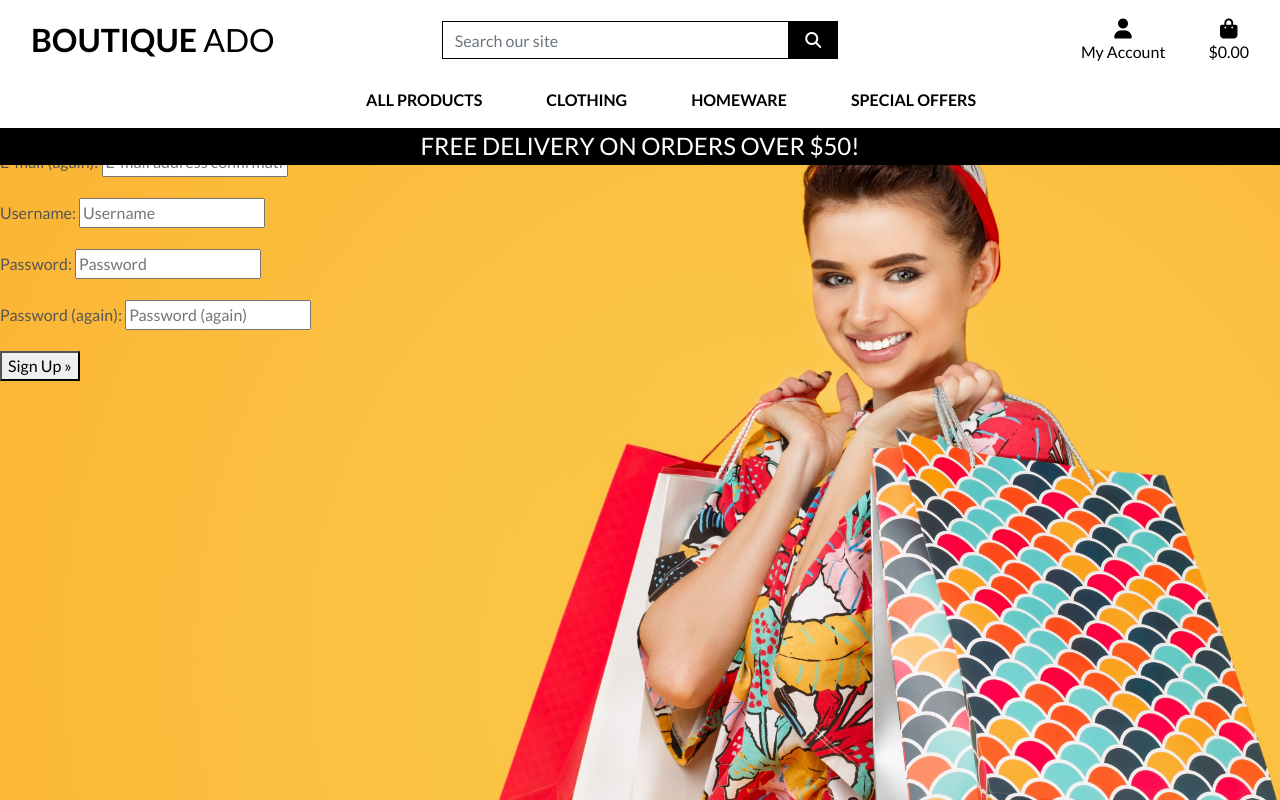
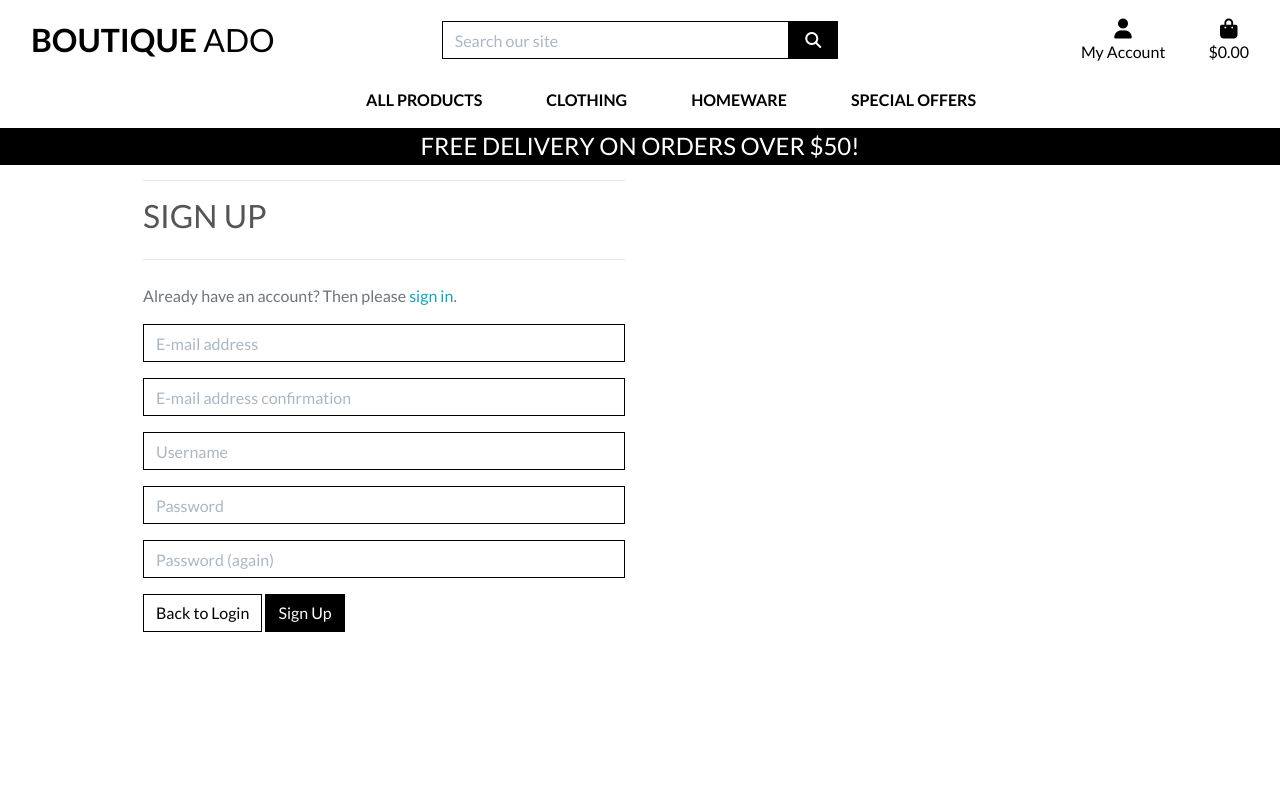
Before and after one commit to Juliet-Simpson/Boutique-Ado-V1, a Django app: page /accounts/signup/ in a window 1280 px wide. Run offline with Django 3.2, Linux system fonts and the light colour scheme; parts of the project's set-up code (start-up, migrations or seed data) failed here and were passed over; some libraries are stand-ins or nearby versions.

Commit message:
Updated allauth templates

```diff
--- a/static/css/base.css
+++ b/static/css/base.css
@@ -102,6 +102,11 @@ a.category-badge > span.badge:hover {
     cursor: pointer;
 }
 
+/* search box placeholder to match all others */
+input[name='q']::placeholder {
+    color: #aab7c4;
+}
+
 /* ------------------------------- bootstrap toasts */
 
 .message-container {
@@ -204,3 +209,83 @@ a.category-badge > span.badge:hover {
         height: calc(100vh - 116px);
     }
 }
+
+/* Allauth form formatting */
+
+.allauth-form-inner-content p {
+    margin-top: 1.5rem; /* mt-4 */
+    color: #6c757d; /* text-secondary */
+}
+
+.allauth-form-inner-content input {
+    border-color: #000;
+    border-radius: 0;
+}
+
+.allauth-form-inner-content label:not([for='id_remember']) {
+    display: none;
+}
+
+.allauth-form-inner-content input::placeholder {
+    color: #aab7c4;
+}
+
+.allauth-form-inner-content button,
+.allauth-form-inner-content input[type='submit'] {
+	/* btn */
+	display: inline-block;
+    font-weight: 400;
+    color: #fff;
+    text-align: center;
+    vertical-align: middle;
+    -webkit-user-select: none;
+    -moz-user-select: none;
+    -ms-user-select: none;
+    user-select: none;
+    background-color: #000;
+    border: 1px solid #000;
+    padding: .375rem .75rem;
+    font-size: 1rem;
+    line-height: 1.5;
+    border-radius: 0;
+
+    /* standard bootstrap btn transitions */
+    transition: color .15s ease-in-out,background-color .15s ease-in-out,border-color .15s ease-in-out,box-shadow .15s ease-in-out;
+}
+
+.allauth-form-inner-content button:hover,
+.allauth-form-inner-content input[type='submit']:hover {
+	color: #fff;
+    background-color: #222;
+    border-color: #222;
+}
+
+.allauth-form-inner-content a {
+	color: #17a2b8; /* text-info */
+}
+
+/* fixed top navbar only on medium and up */
+@media (min-width: 992px) {
+    .fixed-top-desktop-only {
+        position: fixed;
+        top: 0;
+        right: 0;
+        left: 0;
+        z-index: 1030;
+    }
+
+    .header-container {
+        padding-top: 164px;
+    }
+}
+
+/* pad the top a bit when navbar is collapsed on mobile */
+@media (max-width: 991px) {
+    .header-container {
+        padding-top: 116px;
+    }
+
+    body {
+        height: calc(100vh - 116px);
+    }
+}
--- a/templates/allauth/account/account_inactive.html
+++ b/templates/allauth/account/account_inactive.html
@@ -4,8 +4,10 @@
 
 {% block head_title %}{% trans "Account Inactive" %}{% endblock %}
 
-{% block content %}
-<h1>{% trans "Account Inactive" %}</h1>
+{% block inner_content %}
+<hr>
+<h2 class="logo-font mb-4">{% trans "Account Inactive" %}</h2>
+<hr>
 
 <p>{% trans "This account is inactive." %}</p>
 {% endblock %}
--- a/templates/allauth/account/base.html
+++ b/templates/allauth/account/base.html
@@ -1 +1,15 @@
 {% extends "base.html" %}
+
+{% block content %}
+    <div class="container header-container">
+        <div class="overlay"></div>
+        <div class="row">
+            <div class="col-12 col-md-6">
+                <div class="allauth-form-inner-content">
+                    {% block inner_content %}
+                    {% endblock %}
+                </div>
+            </div>
+        </div>
+    </div>
+{% endblock %}
--- a/templates/allauth/account/email_confirm.html
+++ b/templates/allauth/account/email_confirm.html
@@ -6,8 +6,10 @@
 {% block head_title %}{% trans "Confirm E-mail Address" %}{% endblock %}
 
 
-{% block content %}
-<h1>{% trans "Confirm E-mail Address" %}</h1>
+{% block inner_content %}
+<hr>
+<h2 class="logo-font mb-4">{% trans "Confirm E-mail Address" %}</h2>
+<hr>
 
 {% if confirmation %}
 
--- a/templates/allauth/account/password_reset_done.html
+++ b/templates/allauth/account/password_reset_done.html
@@ -5,8 +5,10 @@
 
 {% block head_title %}{% trans "Password Reset" %}{% endblock %}
 
-{% block content %}
-    <h1>{% trans "Password Reset" %}</h1>
+{% block inner_content %}
+    <hr>
+    <h2 class="logo-font mb-4">{% trans "Password Reset" %}</h2>
+    <hr>
 
     {% if user.is_authenticated %}
     {% include "account/snippets/already_logged_in.html" %}
--- a/templates/allauth/account/password_reset_from_key_done.html
+++ b/templates/allauth/account/password_reset_from_key_done.html
@@ -3,7 +3,9 @@
 {% load i18n %}
 {% block head_title %}{% trans "Change Password" %}{% endblock %}
 
-{% block content %}
-    <h1>{% trans "Change Password" %}</h1>
+{% block inner_content %}
+    <hr>
+    <h2 class="logo-font mb-4">{% trans "Change Password" %}</h2>
+    <hr>
     <p>{% trans 'Your password is now changed.' %}</p>
 {% endblock %}
--- a/templates/allauth/account/signup.html
+++ b/templates/allauth/account/signup.html
@@ -4,18 +4,21 @@
 
 {% block head_title %}{% trans "Signup" %}{% endblock %}
 
-{% block content %}
-<h1>{% trans "Sign Up" %}</h1>
+{% block inner_content %}
+<hr>
+<h2 class="logo-font mb-4">{% trans "Sign Up" %}</h2>
+<hr>
 
 <p>{% blocktrans %}Already have an account? Then please <a href="{{ login_url }}">sign in</a>.{% endblocktrans %}</p>
 
 <form class="signup" id="signup_form" method="post" action="{% url 'account_signup' %}">
   {% csrf_token %}
-  {{ form.as_p }}
+  {{ form|crispy }}
   {% if redirect_field_value %}
   <input type="hidden" name="{{ redirect_field_name }}" value="{{ redirect_field_value }}" />
   {% endif %}
-  <button type="submit">{% trans "Sign Up" %} &raquo;</button>
+  <a class="btn btn-outline-black rounded-0" href="{% url 'account_login' %}">Back to Login</a>
+  <button type="submit">{% trans "Sign Up" %}</button>
 </form>
 
 {% endblock %}
--- a/templates/allauth/account/signup_closed.html
+++ b/templates/allauth/account/signup_closed.html
@@ -4,8 +4,10 @@
 
 {% block head_title %}{% trans "Sign Up Closed" %}{% endblock %}
 
-{% block content %}
-<h1>{% trans "Sign Up Closed" %}</h1>
+{% block inner_content %}
+<hr>
+<h2 class="logo-font mb-4">{% trans "Sign Up Closed" %}</h2>
+<hr>
 
 <p>{% trans "We are sorry, but the sign up is currently closed." %}</p>
 {% endblock %}
--- a/templates/allauth/account/verification_sent.html
+++ b/templates/allauth/account/verification_sent.html
@@ -4,8 +4,10 @@
 
 {% block head_title %}{% trans "Verify Your E-mail Address" %}{% endblock %}
 
-{% block content %}
-    <h1>{% trans "Verify Your E-mail Address" %}</h1>
+{% block inner_content %}
+    <hr>
+    <h2 class="logo-font mb-4">{% trans "Verify Your E-mail Address" %}</h2>
+    <hr>
 
     <p>{% blocktrans %}We have sent an e-mail to you for verification. Follow the link provided to finalize the signup process. Please contact us if you do not receive it within a few minutes.{% endblocktrans %}</p>
 
--- a/templates/allauth/account/verified_email_required.html
+++ b/templates/allauth/account/verified_email_required.html
@@ -4,8 +4,10 @@
 
 {% block head_title %}{% trans "Verify Your E-mail Address" %}{% endblock %}
 
-{% block content %}
-<h1>{% trans "Verify Your E-mail Address" %}</h1>
+{% block inner_content %}
+<hr>
+<h2 class="logo-font mb-4">{% trans "Verify Your E-mail Address" %}</h2>
+<hr>
 
 {% url 'account_email' as email_url %}
 
--- a/templates/base.html
+++ b/templates/base.html
@@ -55,8 +55,7 @@
             <div class="col-12 col-lg-4 my-auto py-1 py-lg-0">
                 <form method="GET" action="{% url 'products' %}">
                     <div class="input-group w-100">
-                        <input class="form-control border border-black rounded-0" type="text" name="q"
-                            placeholder="Search our site">
+                        <input class="form-control border border-black rounded-0" type="text" name="q" placeholder="Search our site">
                         <div class="input-group-append">
                             <button class="form-control btn btn-black border border-black rounded-0" type="submit">
                                 <span class="icon">
@@ -70,8 +69,7 @@
             <div class="col-12 col-lg-4 my-auto py-1 py-lg-0">
                 <ul class="list-inline list-unstyled text-center text-lg-right my-0">
                     <li class="list-inline-item dropdown">
-                        <a class="text-black nav-link" href="#" id="user-options" data-toggle="dropdown"
-                            aria-haspopup="true" aria-expanded="false">
+                        <a class="text-black nav-link" href="#" id="user-options" data-toggle="dropdown" aria-haspopup="true" aria-expanded="false">
                             <div class="text-center">
                                 <div><i class="fas fa-user fa-lg"></i></div>
                                 <p class="my-0">My Account</p>
@@ -82,7 +80,7 @@
                                 {% if request.user.is_superuser %}
                                     <a href="" class="dropdown-item">Product Management</a>
                                 {% endif %}
-                            <a href="" class="dropdown-item">My Profile</a>
+                                <a href="{% url 'profile' %}" class="dropdown-item">My Profile</a>
                                 <a href="{% url 'account_logout' %}" class="dropdown-item">Logout</a>
                             {% else %}
                                 <a href="{% url 'account_signup' %}" class="dropdown-item">Register</a>
@@ -91,8 +89,7 @@
                         </div>
                     </li>
                     <li class="list-inline-item">
-                        <a class="{% if grand_total %}text-info font-weight-bold{% else %}text-black{% endif %} nav-link"
-                            href="{% url 'view_bag' %}">
+                        <a class="{% if grand_total %}text-info font-weight-bold{% else %}text-black{% endif %} nav-link" href="{% url 'view_bag' %}">
                             <div class="text-center">
                                 <div><i class="fas fa-shopping-bag fa-lg"></i></div>
                                 <p class="my-0">
@@ -107,12 +104,10 @@
                     </li>
                 </ul>
             </div>
-            <div class="col-12 col-lg-4 my-auto py-1 py-lg-0"></div>
         </div>
         <div class="row bg-white">
             <nav class="navbar navbar-expand-lg navbar-light w-100">
-                <button class="navbar-toggler" type="button" data-toggle="collapse" data-target="#main-nav"
-                    aria-controls="main-nav" aria-expanded="false" aria-label="Toggle navigation">
+                <button class="navbar-toggler" type="button" data-toggle="collapse" data-target="#main-nav" aria-controls="main-nav" aria-expanded="false" aria-label="Toggle navigation">
                     <span class="navbar-toggler-icon"></span>
                 </button>
                 {% include 'includes/mobile-top-header.html' %}
@@ -156,6 +151,6 @@
     </script>
     {% endblock %}
 
+
   </body>
-
 </html>
```
Also changed, not shown: profiles/templates/profiles/profile.html (+26 -0 lines), templates/allauth/account/email.html (+5 -3 lines), templates/allauth/account/login.html (+9 -4 lines), templates/allauth/account/logout.html (+5 -3 lines), templates/allauth/account/password_change.html (+6 -3 lines), templates/allauth/account/password_reset.html (+6 -3 lines), templates/allauth/account/password_reset_from_key.html (+6 -3 lines), templates/allauth/account/password_set.html (+5 -3 lines). Lines whose indentation alone changed are shown as unchanged.
